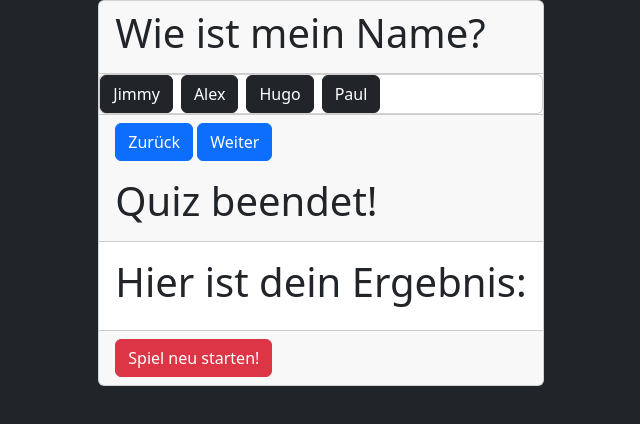
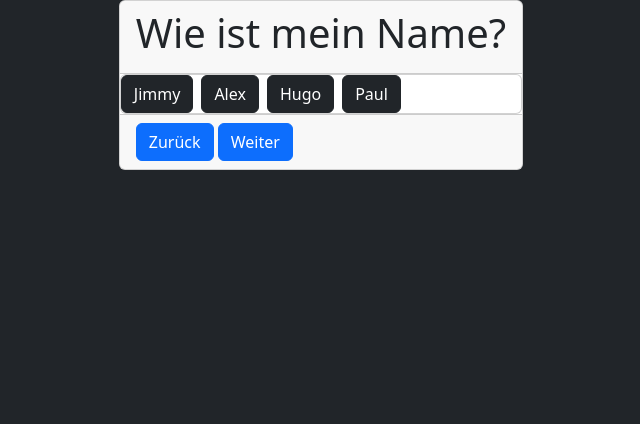
Before and after one commit to MrOrange88/Quiz, a plain HTML site: page index.html in a window 1280 px wide. Shown: the whole page, without its empty margins (319-959 px from the left). Drawn offline with nearby package versions, Linux system fonts and the light colour scheme.

Commit message:
Quiz fertig

```diff
--- a/index.html
+++ b/index.html
@@ -23,7 +23,8 @@
             <button id="previous-button" class="btn btn-primary">Zurück</button>
             <button id="next-button" class="btn btn-primary">Weiter</button>
         </div>
-        <div id="result-container" hidden="false"></div>
+    </div>
+    <div id="result-container" class="card" hidden>
 
         <div class="card-header">
             <h1>Quiz beendet!</h1>
@@ -34,12 +35,13 @@
         <div class="card-footer">
             <button id="restart-button" class="btn btn-danger">Spiel neu starten!</button>
         </div>
+    </div>
 
 
-        <script src="quiz.js"></script>
-        <script src="https://cdn.jsdelivr.net/npm/bootstrap@5.3.2/dist/js/bootstrap.bundle.min.js"
-            integrity="sha384-C6RzsynM9kWDrMNeT87bh95OGNyZPhcTNXj1NW7RuBCsyN/o0jlpcV8Qyq46cDfL"
-            crossorigin="anonymous"></script>
+    <script src="quiz.js"></script>
+    <script src="https://cdn.jsdelivr.net/npm/bootstrap@5.3.2/dist/js/bootstrap.bundle.min.js"
+        integrity="sha384-C6RzsynM9kWDrMNeT87bh95OGNyZPhcTNXj1NW7RuBCsyN/o0jlpcV8Qyq46cDfL"
+        crossorigin="anonymous"></script>
 </body>
 
 </html>
--- a/quiz.js
+++ b/quiz.js
@@ -9,7 +9,7 @@ let currentQuestionIndex = 0; // Camel Case jedes neues Wort mit Großbuchstaben
 let questions = [ //Das ist eine Variable in dieser Variable ist ein Array mit 3 Objekten in den Objekten sid wieder Array(sammlungen)
 
     {
-        question: "Wie ist mein Name?", //in einem Objetkt werden die Eigenschaften mit einem : zugewiesen!
+        question: "Wie ist mein Name?", //in einem Objekt werden die Eigenschaften mit einem : zugewiesen!
         //           0       1        2       3  der Index fängt bei 0 an zu zählen
         answers: ["Jimmy", "Alex", "Hugo", "Paul"], //Das ist ein Array er enthält 4 Elemente
         correctAnswer: 1
@@ -30,41 +30,25 @@ let questions = [ //Das ist eine Variable in dieser Variable ist ein Array mit 3
         correctAnswer: 1
     },
 ];
-console.log(questions)
-// Frage
-// Mögliche Antworten
-// Richtige Antworten
 
 function displayQuestion() {
 
 
     let item = questions[currentQuestionIndex]; //hiermit sage ich das er mit der ersten Frage anfangen soll(die erste Frage liegt auf Index 0 habe ich oben bestimmt)
     document.getElementById('question').textContent = item.question; //hier hole ich mir das Objekt question(h1 Element) aus der html datei/ mit textcontent sage ich der texinhalt dieses Objekts soll die Frage sein die ich vorher mit question classifiziert habe!
-
-
-    if (currentQuestionIndex >= questions.length) {
-        document.getElementById('quiz-container').hidden = true;
-        document.getElementById('result-container').hidden = false;
-        document.getElementById('result').textContent = result;
-
-    }
 }
 
-
-
 function displayAnswers() {
-    document.getElementById('answers').innerHTML = ""; //damit clearen wir den container
-    let item = questions[currentQuestionIndex]; // Zuweisung
+    document.getElementById('answers').innerHTML = ""; //clear container
+    let item = questions[currentQuestionIndex];
     for (let answerIndex = 0; answerIndex < item.answers.length; answerIndex = answerIndex + 1) // Abkürzung wäre in dem Fall ++
     {
-        let button = document.createElement('button');// w
+        let button = document.createElement('button');
         button.classList.add("btn", "btn-dark", "me-2");
-        button.textContent = item.answers[answerIndex];// TODO answerIndex
+        button.textContent = item.answers[answerIndex];
         button.onclick = function (event) {
-
             checkAnswer(item, answerIndex);
         }
-
 
         document.getElementById('answers').appendChild(button)
     }
@@ -73,18 +57,34 @@ function displayAnswers() {
 function checkAnswer(item, answerIndex) {
     if (answerIndex === item.correctAnswer) {
         result++;
-
-
     }
 
-    //ToDo Wenn das Game beendet zeige Result - Container
-    //ToDo Zeige Ergebnis Result Element
-    //ToDo sonst next Question (else)
-    nextQuestion();
+    if (currentQuestionIndex === questions.length - 1) {
+        displayResult();
+    } else {
+        nextQuestion();
+    }
+
 }
-
+function displayResult() {
+    //die Property hidden wird in neuen Browsern unterstützt
+    //für alte Browser nehmen style.display
+    //https://developer.mozilla.org/en-US/docs/Web/API/HTMLElement/hidden#browser_compatibility
+    document.getElementById('quiz-container').hidden = true;
+    document.getElementById('quiz-container').style.display = "none";
+    document.getElementById('result-container').hidden = false;
+    document.getElementById('result-container').style.display = "block";
+    document.getElementById('result').textContent = result;
+}
+function displayGame() {
+    document.getElementById('quiz-container').hidden = false;
+    document.getElementById('quiz-container').style.display = "block";
+    document.getElementById('result-container').hidden = true;
+    document.getElementById('result-container').style.display = "none";
+    document.getElementById('result').textContent = "";
+}
 function nextQuestion() {
-    if (currentQuestionIndex < questions.length - 1) { //Bedingung
+    if (currentQuestionIndex < questions.length - 1) {
         currentQuestionIndex++;
         displayQuestion();
         displayAnswers();
@@ -98,13 +98,13 @@ function previousQuestion() {
         displayAnswers();
     }
 }
-function restart() {
-    if (currentQuestionIndex >= questions.length) {
-        displayQuestion();
-        displayAnswers();
-    }
+function restartGame() {
+    currentQuestionIndex = 0;
+    displayGame();
+    displayQuestion();
+    displayAnswers();
 }
-//ToDo Hier Game Reset Funktion einfügen
+
 document.getElementById('next-button').onclick = function (event) {
     nextQuestion();
 }
@@ -114,8 +114,6 @@ document.getElementById('previous-button').onclick = function (event) {
 }
 
 document.getElementById('restart-button').onclick = function (event) {
-    restart();
+    restartGame();
 }
-// ToDo Hier onclick funktion für Reset Button einfügen
-displayQuestion(); //hiermit rufe ich die funktion auf die ich vorher definiert habe!
-displayAnswers();
+restartGame();
```
